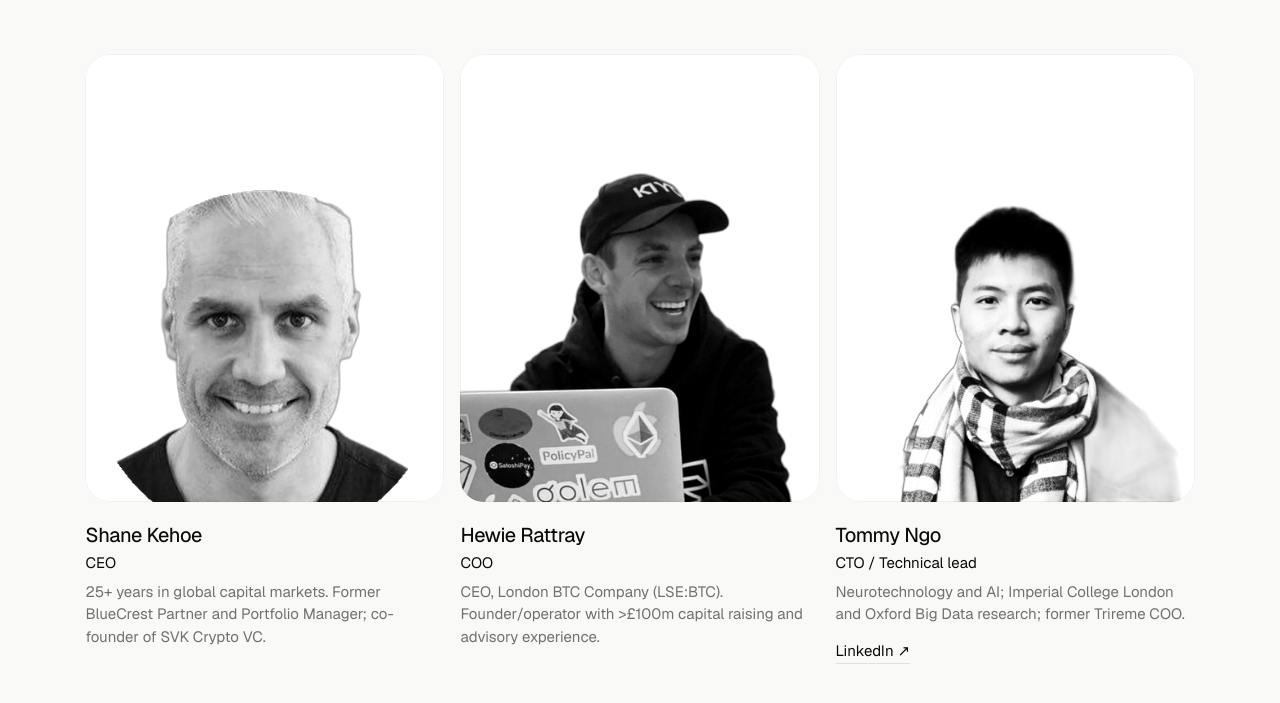
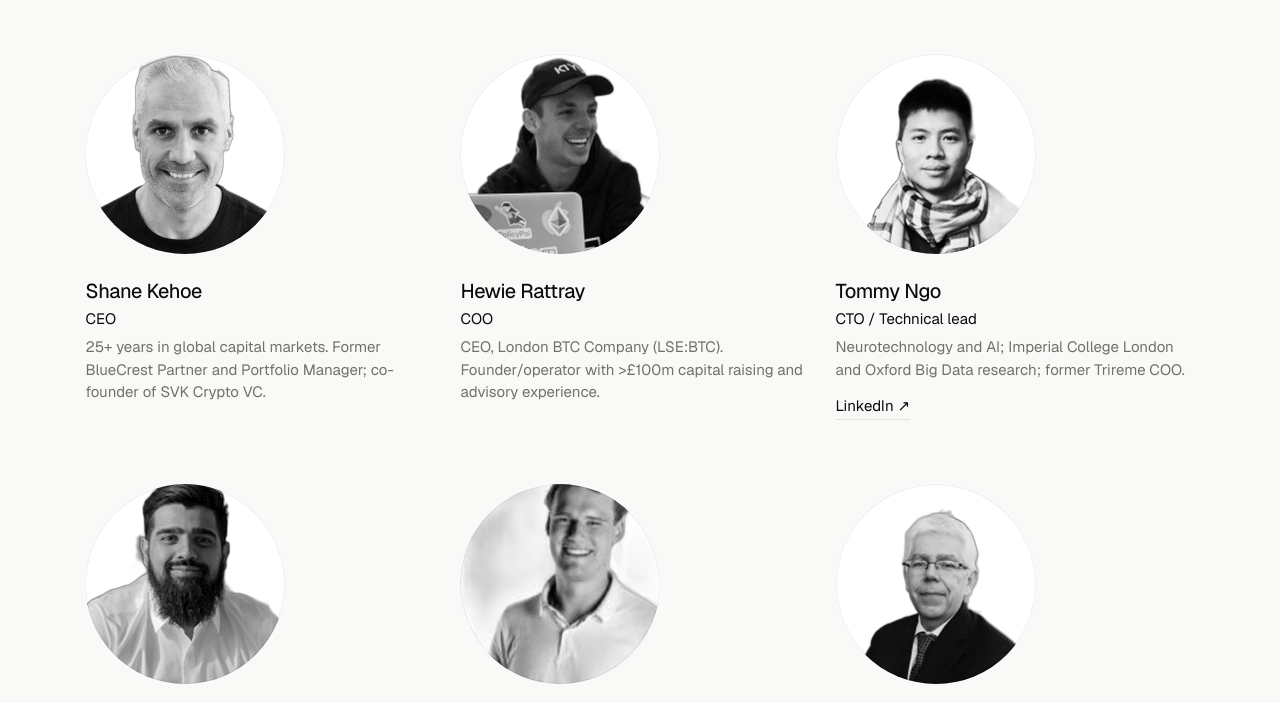
Before and after one commit to thndrmotion/humanityone, a plain HTML site: page team/index.html in a window 1280 px wide. Shown: the part 353-1056 px from the top of the page. Drawn offline with nearby package versions, Linux system fonts and the light colour scheme.

Commit message:
Use deck circle headshots on team page
Co-Authored-By: Claude Opus 5.5 <noreply@anthropic.com>
Claude-Session: https://claude.ai/code/session_01VspynuNAZ1CmgBiAEPMZBE

```diff
--- a/team/index.html
+++ b/team/index.html
@@ -181,10 +181,10 @@ button{font:inherit;color:inherit}
 .p-head{padding-block:calc(env(safe-area-inset-top) + clamp(140px,20vh,200px)) clamp(56px,8vh,96px)}
 .p-head .h1{margin-top:20px;max-width:14em;font-size:clamp(44px,5vw,76px)}
 .people{display:grid;grid-template-columns:repeat(3,minmax(0,1fr));gap:clamp(40px,5vw,64px) 16px;padding-bottom:clamp(110px,16vh,180px)}
-.person .ph{position:relative;aspect-ratio:4/5;border-radius:var(--r);overflow:hidden;background:#FFFFFF}
-.person .ph::after{content:"";position:absolute;inset:0;border-radius:inherit;box-shadow:inset 0 0 0 1px rgba(10,10,10,.06);pointer-events:none}
+.person .ph{position:relative;width:min(200px,62%);aspect-ratio:1/1;border-radius:50%;overflow:hidden;background:#FFFFFF}
+.person .ph::after{content:"";position:absolute;inset:0;border-radius:inherit;box-shadow:inset 0 0 0 1px rgba(10,10,10,.08);pointer-events:none}
 .person img{position:absolute;inset:0;width:100%;height:100%;object-fit:cover;object-position:50% 50%;filter:grayscale(1) contrast(1.04);transform:scale(var(--s,1));transform-origin:50% var(--o,50%)}
-.person h2{margin-top:18px;font-size:20px;font-weight:450;letter-spacing:-.02em}
+.person h2{margin-top:22px;font-size:20px;font-weight:450;letter-spacing:-.02em}
 .person p{margin-top:6px;font-size:15px;line-height:1.5;color:var(--mute);max-width:24em;text-wrap:pretty}
 .person p.role{margin-top:2px;color:var(--ink)}
 .person .ln-link{display:inline-block;margin-top:4px;padding:10px 0;font-size:15px;border-bottom:1px solid var(--line);padding-bottom:1px;transition:border-color .2s}
@@ -229,12 +229,12 @@ button{font:inherit;color:inherit}
   </section>
 
   <section class="people wrap" aria-label="Leadership">
-    <article class="person up"><div class="ph"><img src="../../assets/team/shane-kehoe-white.jpg" alt="" loading="lazy"></div><h2>Shane Kehoe</h2><p class="role">CEO</p><p>25+ years in global capital markets. Former BlueCrest Partner and Portfolio Manager; co-founder of SVK Crypto VC.</p></article>
-    <article class="person up" style="--d:.08s"><div class="ph"><img src="../../assets/team/hewie-rattray-white.jpg" alt="" loading="lazy"></div><h2>Hewie Rattray</h2><p class="role">COO</p><p>CEO, London BTC Company (LSE:BTC). Founder/operator with &gt;£100m capital raising and advisory experience.</p></article>
-    <article class="person up" style="--d:.16s"><div class="ph"><img src="../../assets/team/tommy-ngo-white.jpg" alt="" loading="lazy"></div><h2>Tommy Ngo</h2><p class="role">CTO / Technical lead</p><p>Neurotechnology and AI; Imperial College London and Oxford Big Data research; former Trireme COO.</p><a class="ln-link" aria-label="Tommy Ngo on LinkedIn (opens in a new tab)" href="https://www.linkedin.com/in/tommyngo-ntech/" target="_blank" rel="noopener">LinkedIn ↗</a></article>
-    <article class="person up"><div class="ph"><img src="../../assets/team/xuhhad-babar-white.jpg" alt="" loading="lazy"></div><h2>Xuhhad Babar</h2><p class="role">CFO</p><p>Audit readiness, public-market risk and controls; former Total Energy Services and Ernst &amp; Young.</p></article>
-    <article class="person up" style="--d:.08s"><div class="ph"><img src="../../assets/team/michal-struk-placeholder.jpg" alt="" loading="lazy"></div><h2>Michal Struk</h2><p class="role">Ecosystem lead</p><p>Former Tools for Humanity engineer. Built and scaled Mini Apps in the World ecosystem; 0 to 1M+ users.</p></article>
-    <article class="person up" style="--d:.16s"><div class="ph"><img src="../../assets/team/ross-andrews-white.jpg" style="--s:1.14;--o:100%" alt="" loading="lazy"></div><h2>Ross Andrews</h2><p class="role">Chairman</p><p>Former Zeus Capital main board director. Senior PLC advisory and public-company experience.</p><a class="ln-link" aria-label="Ross Andrews on LinkedIn (opens in a new tab)" href="https://www.linkedin.com/in/ross-andrews-71105110/" target="_blank" rel="noopener">LinkedIn ↗</a></article>
+    <article class="person up"><div class="ph"><img src="../../assets/team/shane-kehoe-circle.jpg" alt="" loading="lazy"></div><h2>Shane Kehoe</h2><p class="role">CEO</p><p>25+ years in global capital markets. Former BlueCrest Partner and Portfolio Manager; co-founder of SVK Crypto VC.</p></article>
+    <article class="person up" style="--d:.08s"><div class="ph"><img src="../../assets/team/hewie-rattray-circle.jpg" alt="" loading="lazy"></div><h2>Hewie Rattray</h2><p class="role">COO</p><p>CEO, London BTC Company (LSE:BTC). Founder/operator with &gt;£100m capital raising and advisory experience.</p></article>
+    <article class="person up" style="--d:.16s"><div class="ph"><img src="../../assets/team/tommy-ngo-circle.jpg" alt="" loading="lazy"></div><h2>Tommy Ngo</h2><p class="role">CTO / Technical lead</p><p>Neurotechnology and AI; Imperial College London and Oxford Big Data research; former Trireme COO.</p><a class="ln-link" aria-label="Tommy Ngo on LinkedIn (opens in a new tab)" href="https://www.linkedin.com/in/tommyngo-ntech/" target="_blank" rel="noopener">LinkedIn ↗</a></article>
+    <article class="person up"><div class="ph"><img src="../../assets/team/xuhhad-babar-circle.jpg" alt="" loading="lazy"></div><h2>Xuhhad Babar</h2><p class="role">CFO</p><p>Audit readiness, public-market risk and controls; former Total Energy Services and Ernst &amp; Young.</p></article>
+    <article class="person up" style="--d:.08s"><div class="ph"><img src="../../assets/team/michal-struk-circle.jpg" alt="" loading="lazy"></div><h2>Michal Struk</h2><p class="role">Ecosystem lead</p><p>Former Tools for Humanity engineer. Built and scaled Mini Apps in the World ecosystem; 0 to 1M+ users.</p></article>
+    <article class="person up" style="--d:.16s"><div class="ph"><img src="../../assets/team/ross-andrews-circle.jpg" alt="" loading="lazy"></div><h2>Ross Andrews</h2><p class="role">Chairman</p><p>Former Zeus Capital main board director. Senior PLC advisory and public-company experience.</p><a class="ln-link" aria-label="Ross Andrews on LinkedIn (opens in a new tab)" href="https://www.linkedin.com/in/ross-andrews-71105110/" target="_blank" rel="noopener">LinkedIn ↗</a></article>
   </section>
 
   <section class="contact wrap" id="contact" aria-labelledby="ct-h">
```
Also changed, not shown: assets/team/hewie-rattray-circle.jpg (added), assets/team/hewie-rattray-white.jpg (deleted), assets/team/michal-struk-circle.jpg (added), assets/team/michal-struk-placeholder.jpg (deleted), assets/team/ross-andrews-circle.jpg (added), assets/team/ross-andrews-white.jpg (deleted), assets/team/shane-kehoe-circle.jpg (added), assets/team/shane-kehoe-white.jpg (deleted), assets/team/tommy-ngo-circle.jpg (added), assets/team/tommy-ngo-white.jpg (deleted), assets/team/xuhhad-babar-circle.jpg (added), assets/team/xuhhad-babar-white.jpg (deleted).
